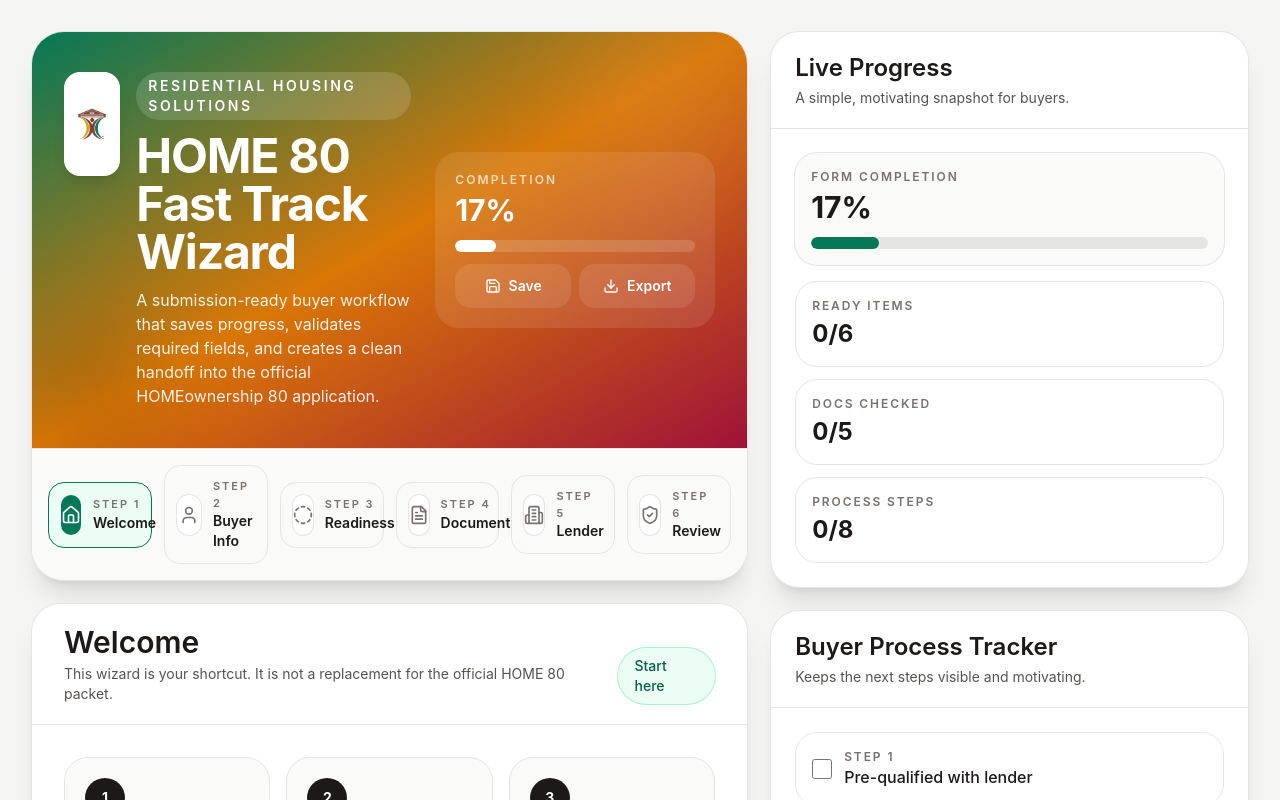
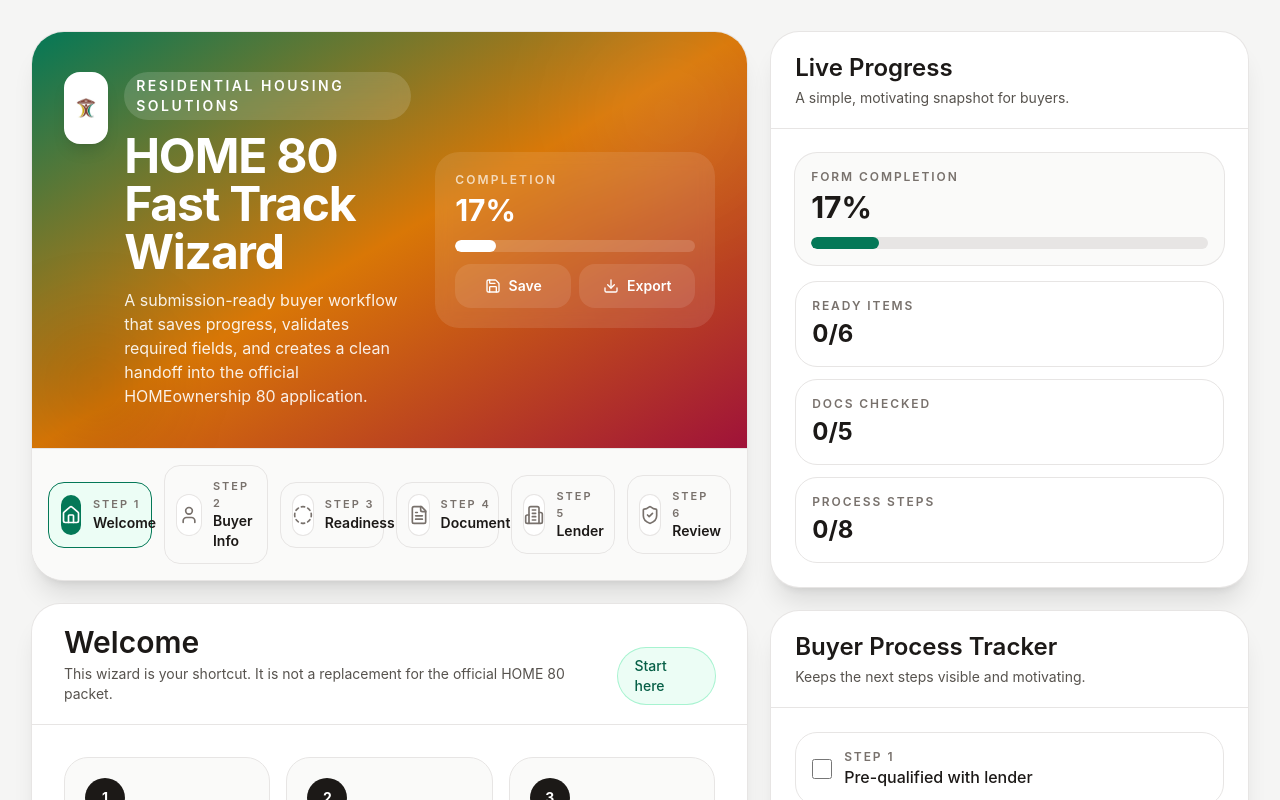
Before and after one commit to rmcmeans26/rhs-home80-fast-track, a React (Vite) app: page / in a window 1280 px wide. Shown: the top 800 px of the page. Built offline with nearby package versions, Linux system fonts and the light colour scheme.

Commit message:
fix logo size

```diff
--- a/src/App.jsx
+++ b/src/App.jsx
@@ -353,7 +353,7 @@ export default function RHSHOME80FastTrackWizard() {
                       <img
                         src={logo}
                         alt="Residential Housing Solutions logo"
-                        className="h-16 w-auto rounded-lg object-contain md:h-20"
+                        className="h-12 w-auto object-contain"
                       />
                     </div>
                     <div className="max-w-2xl">
```
